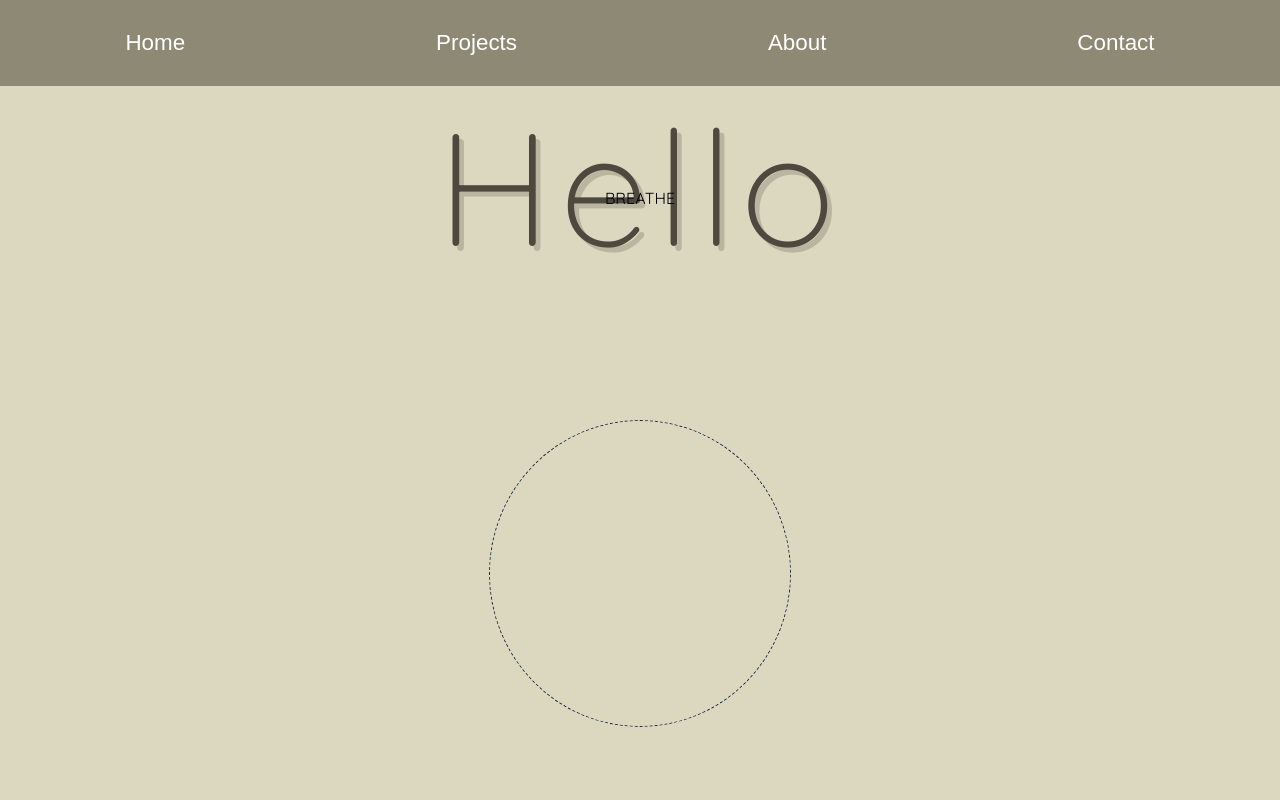
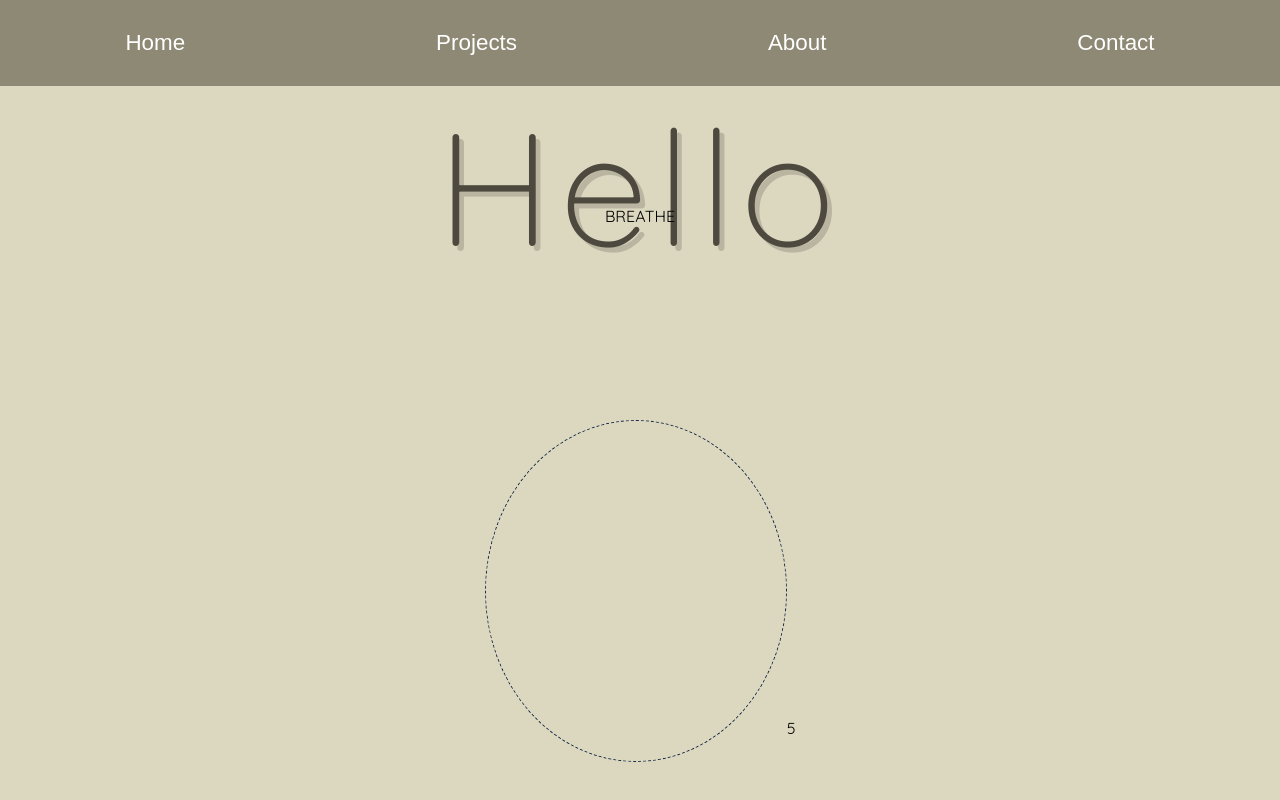
Before and after one commit to marathonic/dev-site, a React (Create React App) app: page / in a window 1280 px wide. Shown: the top 800 px of the page. Built offline with nearby package versions, Linux system fonts and the light colour scheme.

Commit message:
add a timer, 4-7-8 breathing technique

```diff
--- a/src/components/Hero.js
+++ b/src/components/Hero.js
@@ -1,4 +1,4 @@
-import React, { useEffect } from "react";
+import React, { useEffect, useState } from "react";
 import { useInView } from "react-intersection-observer";
 import songoku from "../assets/GokuBgTransparentBg2.png";
 
@@ -6,6 +6,10 @@ import songoku from "../assets/GokuBgTransparentBg2.png";
 // Goku.src = "test-folder/GokuTransparentBg.jpg";
 
 const Hero = ({ currentScroll, setCurrentScroll }) => {
+  const [timerCount, setTimerCount] = useState(4);
+  const [timerSecondRound, setTimerSecondRound] = useState(false);
+  const [timerThirdRound, setTimerThirdRound] = useState(false);
+  const [timerCountActive, setTimerCountActive] = useState(true);
   const [homeRef, homeInView] = useInView({
     triggerOnce: false,
     threshold: 0.8,
@@ -16,6 +20,25 @@ const Hero = ({ currentScroll, setCurrentScroll }) => {
       setCurrentScroll("home");
     }, 100);
   }, []);
+
+  useEffect(() => {
+    // +++++++++++++++++++++++++++++++++++++ CONTINUE HERE!!!
+    // WORKS FOR 3 ROUNDS, yet still keeps going, starting at 8. Find a way to stop at the last cycle, so that the countdown from 8 will stop at 0
+    // if(timerThirdRound && timerCount === 1) {}
+    if (timerThirdRound && timerCount === 0) {
+      setTimerSecondRound(false);
+      setTimerCount(8);
+    }
+    if (timerThirdRound && timerCount === 1) {
+      setTimerCountActive(false);
+    }
+    timerCount > 0 && setTimeout(() => setTimerCount(timerCount - 1), 1000);
+    if (timerCountActive && timerCount === 0) {
+      setTimerCount(7);
+      setTimerThirdRound(true);
+    }
+    // timerCountActive && timerCount === 0 && setTimeout(() => setTimerCount )
+  }, [timerCount]);
 
   useEffect(() => {
     if (currentScroll === "home") return;
@@ -42,6 +65,7 @@ const Hero = ({ currentScroll, setCurrentScroll }) => {
         <div className="breathing-circle-container">
           <div className="breathing-circle"></div>
           <span className="breathe-text">BREATHE</span>
+          <p>{timerCount}</p>
         </div>
         {/* {`${Goku}`} */}
         {/* <img
--- a/src/index.css
+++ b/src/index.css
@@ -113,7 +113,8 @@ h1.with-shadow {
   /* background: transparent; */
   border: dashed 1px #132743;
   margin-bottom: 100%;
-  animation: breathe ease-in-out infinite 9s;
+  animation: breathe478 ease-in-out infinite 21s;
+  animation-iteration-count: 3;
 }
 
 .breathe-text {
@@ -179,6 +180,33 @@ h1.with-shadow {
   }
 }
 
+@keyframes breathe478 {
+  0% {
+    width: 170px;
+    height: 33px;
+  }
+
+  21% {
+    width: 409px;
+    height: 169px;
+  }
+
+  57% {
+    width: 409px;
+    height: 169px;
+  }
+
+  100% {
+    width: 170px;
+    height: 33px;
+  }
+}
+
+/* 19 seconds */
+/* 4 seconds inhalation: 0% to 21% */
+/* 7 seconds hold: 21% to 57% ? */
+/* 8 second exhalation: 57% to 100% ? */
+
 @font-face {
   font-family: Quicksand;
   src: url("./assets/fonts/Quicksand-VariableFont_wght.ttf") format("truetype");
```
